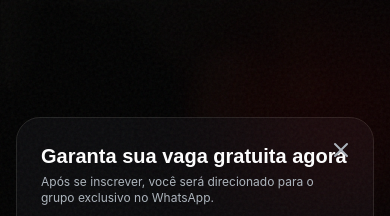
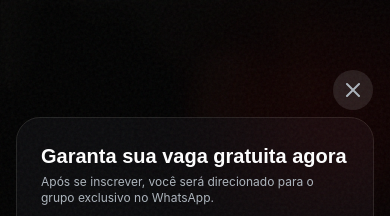
Before and after one commit to felipebarbosavasconcelos13-coder/pagina-de-captura-abs, a React (Vite) app: page / in a window 390 px wide. Both pictures are taken after a click on the button "QUERO PARTICIPAR DO EVENTO GRATUITO". Shown: the part 129-345 px from the top of the page. Built offline with nearby package versions, Linux system fonts and the light colour scheme.

Commit message:
style: move modal close button back to outside position on mobile

```diff
--- a/src/components/Hero.jsx
+++ b/src/components/Hero.jsx
@@ -244,7 +244,7 @@ export default function Hero() {
           <div className="relative w-full max-w-md bg-[#0a0a0c] border border-[#222] rounded-3xl p-6 md:p-8 shadow-2xl animate-in fade-in zoom-in duration-300">
             <button
               onClick={() => setIsModalOpen(false)}
-              className="absolute top-4 right-4 z-50 text-[#ADB5BD] hover:text-white transition-colors p-1"
+              className="absolute -top-12 right-0 md:top-4 md:right-4 z-50 text-[#ADB5BD] hover:text-white transition-colors bg-white/10 p-2 rounded-full md:bg-transparent"
             >
               <X size={24} />
             </button>
```
